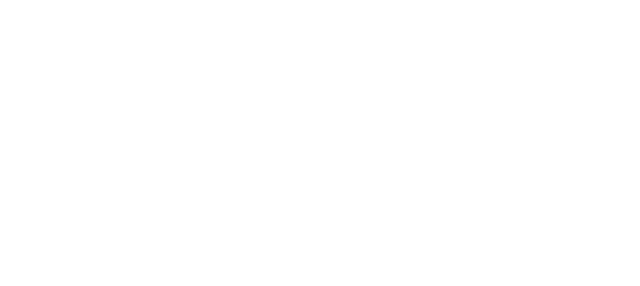
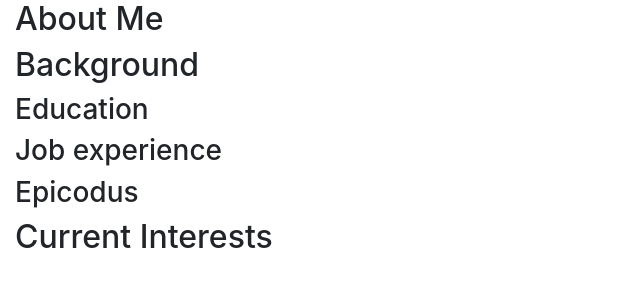
Before and after one commit to jkbutserious/jk-portfolio, a plain HTML site: page index.html in a window 1280 px wide. Shown: the whole page, without its empty margins (0-640 px from the left). Drawn offline with nearby package versions, Linux system fonts and the light colour scheme.

Commit message:
Add bootstrap container divs for major sections

```diff
--- a/index.html
+++ b/index.html
@@ -7,3 +7,18 @@
     <link href="css/styles.css" rel="stylesheet" type="text/css">
     <title>Jeff Kim</title>
   </head>
+
+  <body>
+    <div class="container-fluid">
+      <h2>About Me</h2>
+    </div>
+    <div class="container-fluid">
+      <h2>Background</h2>
+      <h3>Education</h3>
+      <h3>Job experience</h3>
+      <h3>Epicodus</h3>
+    </div>
+    <div class="container-fluid">
+      <h2>Current Interests</h2>
+    </div>
+  </body>
```
